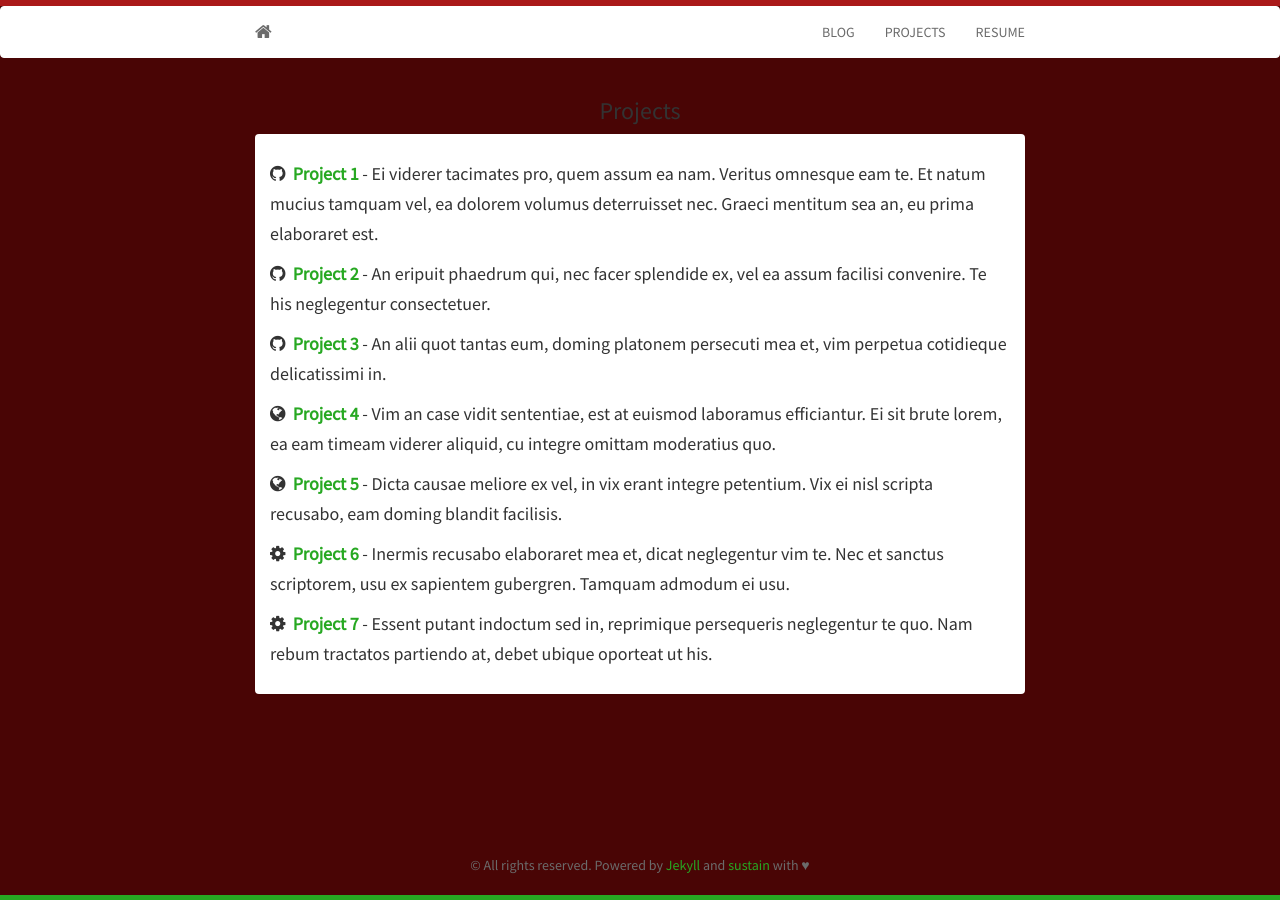
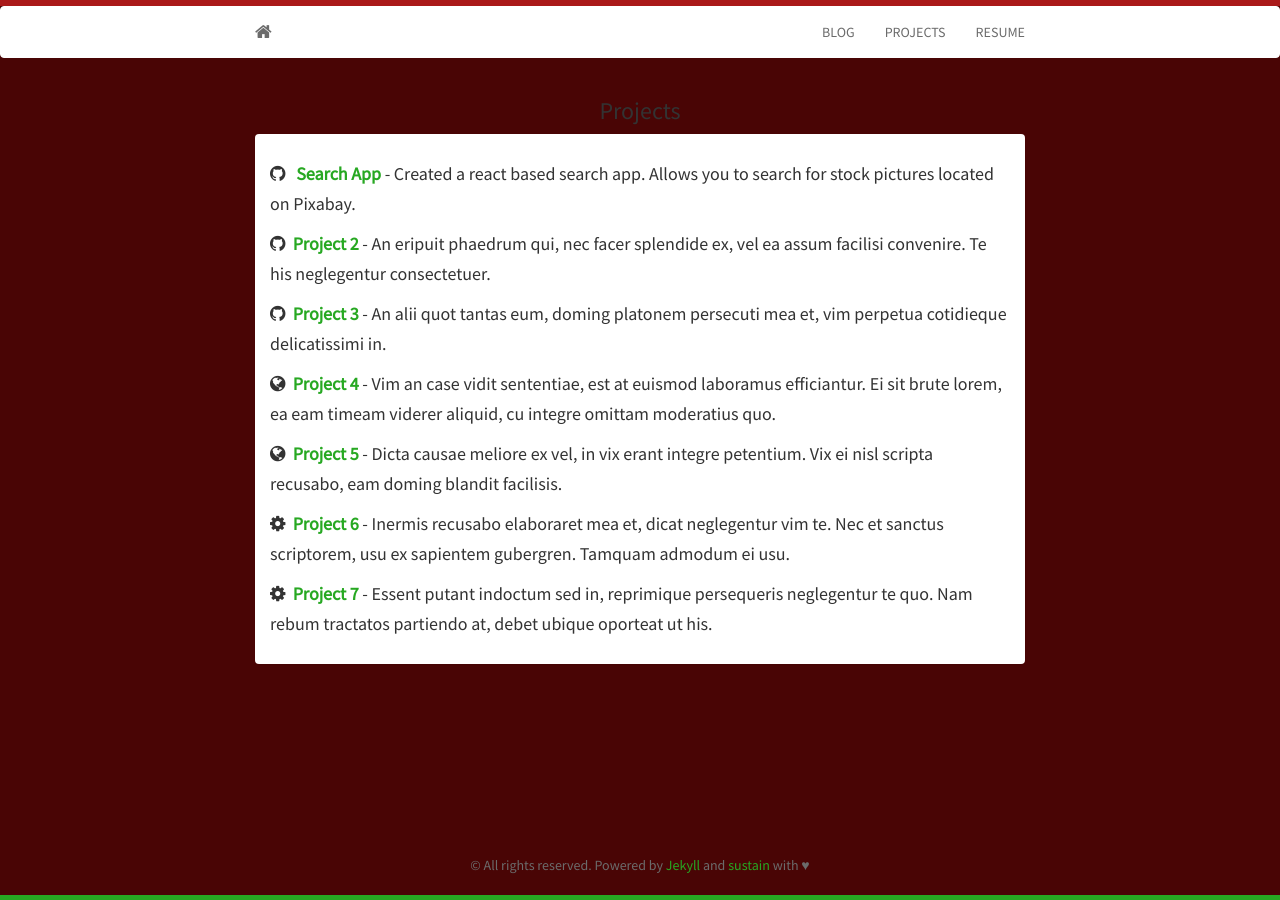
Before and after one commit to JETBLACKJD/JETBLACKJD.github.io, a Jekyll site: the page built from projects.html, in a window 1280 px wide. Built offline with Jekyll 4.4.1, drawn with Linux system fonts in a browser that asks for light colours; nearby versions of some CDN libraries.

Commit message:
Update projects.html

```diff
--- a/_includes/projects.html
+++ b/_includes/projects.html
@@ -4,9 +4,8 @@
   <div class="panel panel-default">
     <div class="panel-body">
 		<h5>
-			<i class="fa fa-github"></i>&nbsp;&nbsp;<strong><a href="#">Project 1</a></strong>
-			- Ei viderer tacimates pro, quem assum ea nam. Veritus omnesque eam te. Et natum mucius tamquam vel,
-			ea dolorem volumus deterruisset nec. Graeci mentitum sea an, eu prima elaboraret est.
+			<i class="fa fa-github"></i>&nbsp;&nbsp;<strong><a href="#"> Search App</a></strong>
+			- Created a react based search app. Allows you to search for stock pictures located on Pixabay.
 		</h5>
 		<h5>
 			<i class="fa fa-github"></i>&nbsp;&nbsp;<strong><a href="#">Project 2</a></strong>
```
